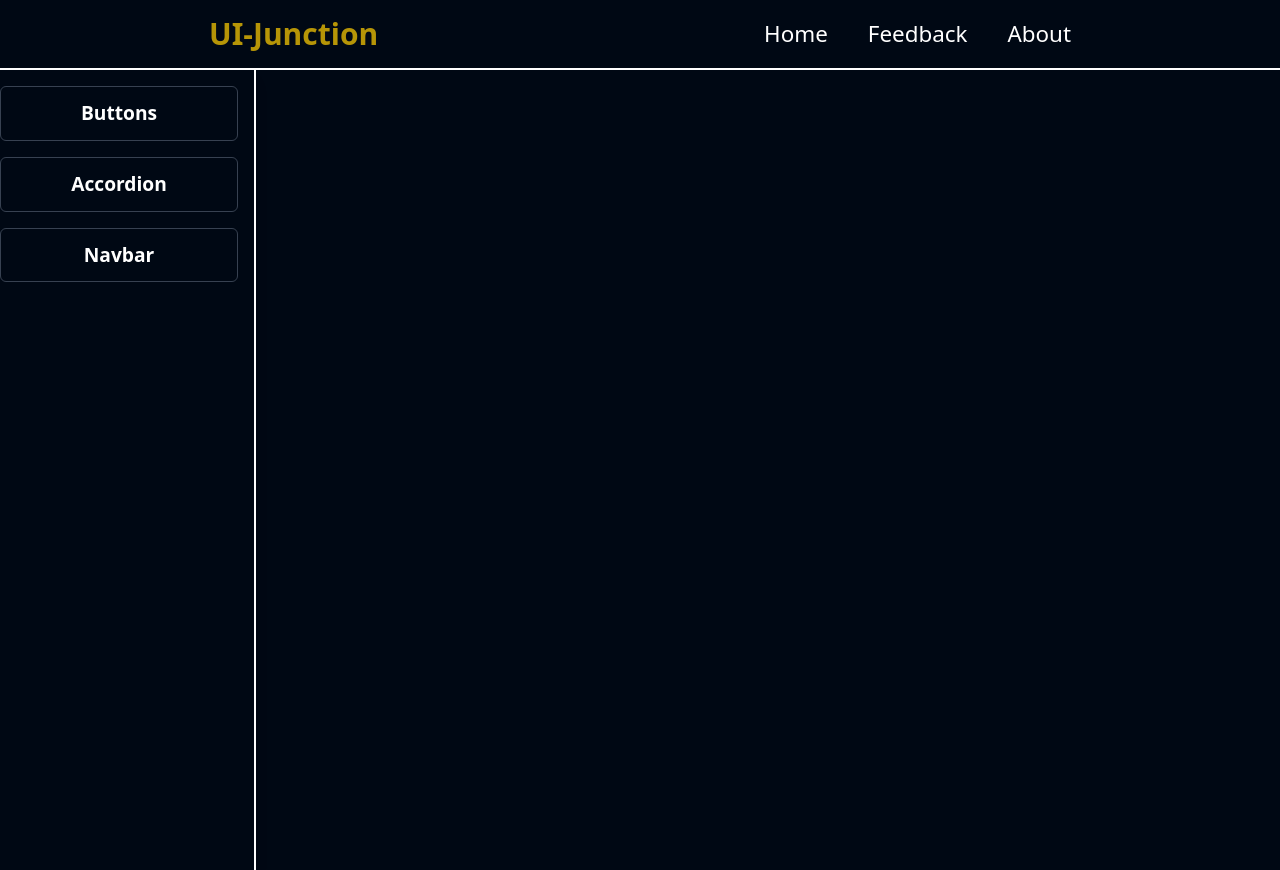
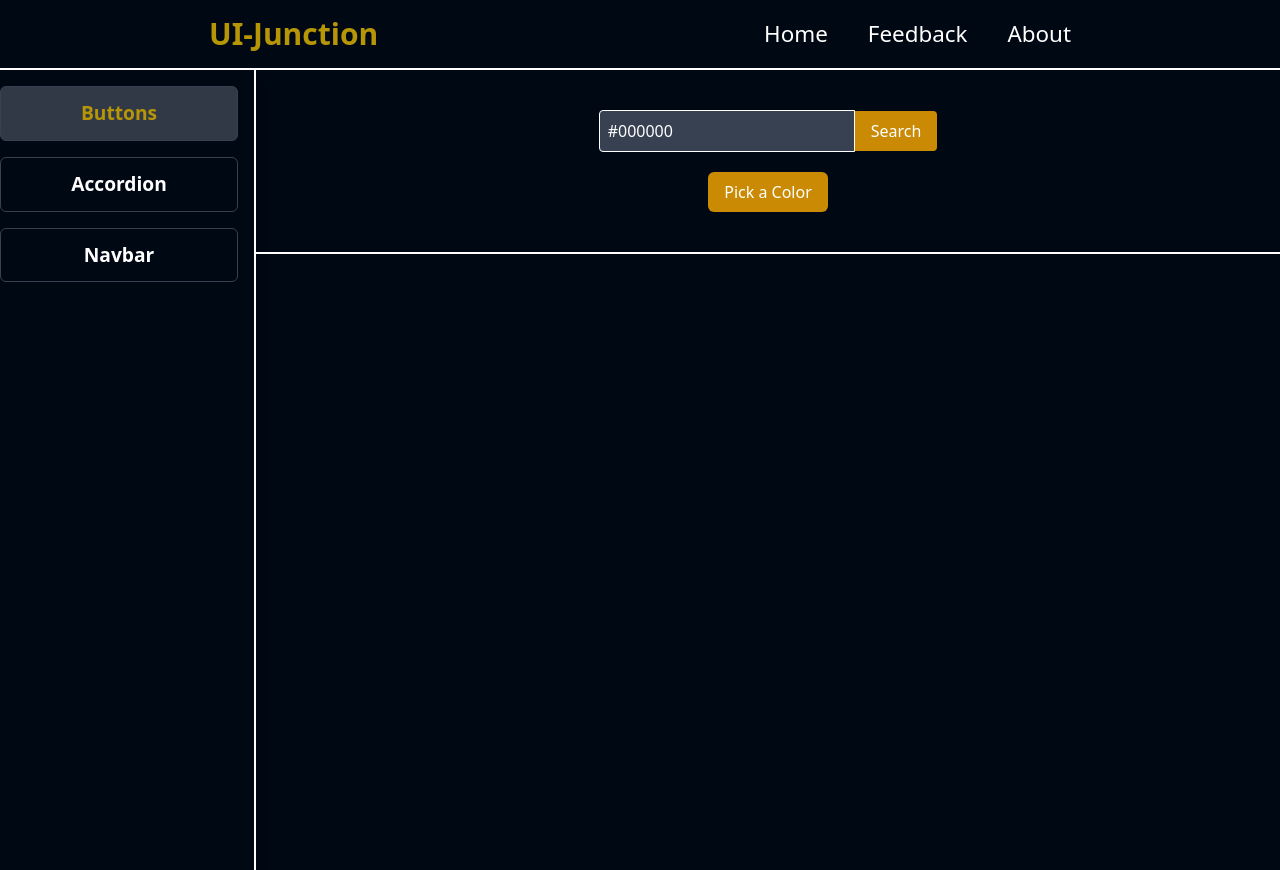
Before and after one commit to Pavan-2929/UI-Junction, a React (Vite) app in the folder client/: page /button in a window 1280 px wide. Built offline with nearby package versions, Linux system fonts and the light colour scheme.

Commit message:
Add button section with dynamic color system

```diff
--- a/client/package.json
+++ b/client/package.json
@@ -11,6 +11,7 @@
   },
   "dependencies": {
     "react": "^18.2.0",
+    "react-color": "^2.19.3",
     "react-dom": "^18.2.0",
     "react-router-dom": "^6.22.2"
   },
--- a/client/src/App.jsx
+++ b/client/src/App.jsx
@@ -1,19 +1,23 @@
-import { useState } from "react";
-import reactLogo from "./assets/react.svg";
-import viteLogo from "/vite.svg";
-import { BrowserRouter, Routes } from "react-router-dom";
+
+import { BrowserRouter, Route, Routes } from "react-router-dom";
 import Header from "./components/Header/Header";
 import Sidebar from "./components/Sidebar/Sidebar";
+import Button from "./components/Buttons/Button";
 
 function App() {
-  const [count, setCount] = useState(0);
 
   return (
     <>
       <BrowserRouter>
         <Header />
-        <Sidebar />
-        <Routes></Routes>
+        <div className="flex h-screen">
+          <Sidebar className="w-1/5" />
+          <div className="flex-1">
+            <Routes>
+              <Route path="/button" element={<Button />} />
+            </Routes>
+          </div>
+        </div>
       </BrowserRouter>
     </>
   );
--- a/client/src/components/Buttons/Button.jsx
+++ b/client/src/components/Buttons/Button.jsx
@@ -1,13 +1,111 @@
-import React from 'react'
+import React, { useState, useEffect } from "react";
+import { SketchPicker } from "react-color";
 
 const Button = () => {
+  const [color, setColor] = useState("#000000");
+  const [showColorPicker, setShowColorPicker] = useState(false);
+  const [showButton, setShowButton] = useState(false);
+  const [coppyMessage, setCopyMessage] = useState(false);
+
+  const toggleColorPicker = () => {
+    setShowColorPicker(!showColorPicker);
+  };
+
+  const handleColorChange = (newColor) => {
+    setColor(newColor.hex);
+  };
+
+  const handleCopyClick = () => {
+    navigator.clipboard.writeText(
+      `<button className="px-4 py-2 rounded-md bg-${color} text-white hover:bg-yellow-700 transition duration-300 hover:opacity-75">Pick a Color</button>`
+    );
+    setCopyMessage(true);
+    setTimeout(() => {
+      setCopyMessage(false);
+    }, 3000);
+  };
   return (
-    <div>
-        <button>
-            Red
-        </button>
+    <div className="flex mt-10 mx-auto flex-col">
+      <div className="flex flex-col gap-5 border-b-2 border-white w-full pb-10">
+        <div className="mx-auto flex items-center">
+          <input
+            type="text"
+            className="bg-gray-700 text-white w-64 p-2 rounded-l border border-white"
+            placeholder="Enter the color code [#0000000]"
+            onChange={(e) => setColor(e.target.value)}
+            value={color}
+          />
+          <button
+            className="bg-yellow-600 text-white px-4 py-2 rounded-r hover:bg-yellow-700 transition duration-300"
+            onClick={() => {
+              setShowButton(true);
+              setShowColorPicker(false);
+            }}
+          >
+            Search
+          </button>
+        </div>
+        <div className="mx-auto">
+          <div className="flex justify-center">
+            <button
+              className="bg-yellow-600 text-white px-4 py-2 rounded-md hover:bg-yellow-700 transition duration-300"
+              onClick={toggleColorPicker}
+            >
+              Pick a Color
+            </button>
+          </div>
+          <div className="flex justify-center">
+            {showColorPicker && (
+              <div className="mt-10">
+                <SketchPicker color={color} onChange={handleColorChange} />
+              </div>
+            )}
+          </div>
+        </div>
+      </div>
+
+      {showButton && (
+        <div className="w-3/4 mx-auto mt-10">
+          <div className="bg-gray-700 p-5 rounded-md">
+            <h1 className="text-yellow-600 text-center mb-5 text-3xl">
+              Live demo
+            </h1>
+            <div className="flex justify-center">
+              <button
+                id="demoButton"
+                className="px-4 py-2 rounded-md text-white hover:bg-yellow-700 transition duration-300 hover:opacity-75"
+                style={{ backgroundColor: color }}
+              >
+                Submit
+              </button>
+            </div>
+          </div>
+          <div className="bg-gray-800 rounded-md mt-5">
+            <div className="flex justify-between items-center py-3 px-5">
+              <h2 className="text-white font-bold">The code for the button</h2>
+              <button
+                className={`text-white ${
+                  coppyMessage ? "bg-green-500" : "bg-yellow-600"
+                } px-3 py-1 rounded-md`}
+                onClick={handleCopyClick}
+              >
+                {coppyMessage ? "Copied" : "Copy"}
+              </button>
+            </div>
+            <div className="bg-[#333] border border-gray-300 rounded-md p-4 overflow-auto text-white">
+              <pre>
+                <code className="text-sm">
+                  {`<button class="px-4 py-2 rounded-md bg-${color} text-white hover:bg-yellow-700 transition duration-300 hover:opacity-75">
+  Pick a Color
+  </button>`}
+                </code>
+              </pre>
+            </div>
+          </div>
+        </div>
+      )}
     </div>
-  )
-}
+  );
+};
 
-export default Button
+export default Button;
--- a/client/src/components/Sidebar/Sidebar.jsx
+++ b/client/src/components/Sidebar/Sidebar.jsx
@@ -7,9 +7,8 @@ const Sidebar = () => {
       <div className="text-[1.2rem] font-semibold text-center">
         <div className="mb-4 bg-effect">
           <NavLink
-            to="/buttons"
+            to="/button"
             className="text-white block p-3 rounded-md border border-gray-700 hover:bg-[#313946] hover:border-transparent transition duration-300"
-            activeClassName="bg-gray-700"
           >
             Buttons
           </NavLink>
@@ -18,7 +17,6 @@ const Sidebar = () => {
           <NavLink
             to="/accordion"
             className="text-white block p-3 rounded-md border border-gray-700 hover:bg-[#313946] hover:border-transparent transition duration-300"
-            activeClassName="bg-gray-700"
           >
             Accordion
           </NavLink>
@@ -27,7 +25,6 @@ const Sidebar = () => {
           <NavLink
             to="/navbar"
             className="text-white block p-3 rounded-md border border-gray-700 hover:bg-[#313946] hover:border-transparent transition duration-300"
-            activeClassName="bg-gray-700"
           >
             Navbar
           </NavLink>
```
Also changed, not shown: 1 other file (tests, documents, lock files or other folders).
